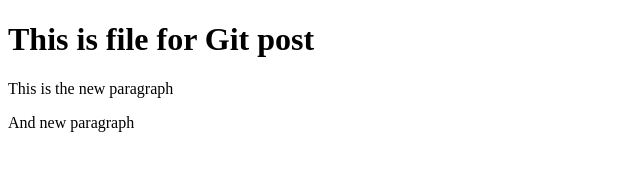
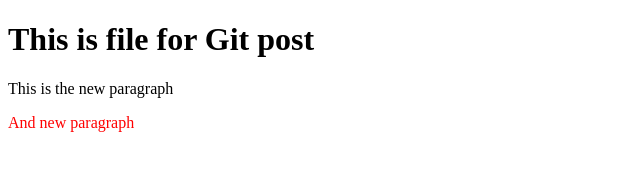
Before and after one commit to Dejan-Dasic/for-git, a plain HTML site: page index.html in a window 1280 px wide. Shown: the whole page, without its empty margins (0-640 px from the left). Drawn offline with Linux system fonts and the light colour scheme.

Commit message:
Commit from VSC

```diff
--- a/index.html
+++ b/index.html
@@ -9,6 +9,6 @@
 <body>
     <h1>This is file for Git post</h1>
     <p>This is the new paragraph</p>
-    <p>And new paragraph</p>
+    <p style="color: red">And new paragraph</p>
 </body>
 </html>
```
